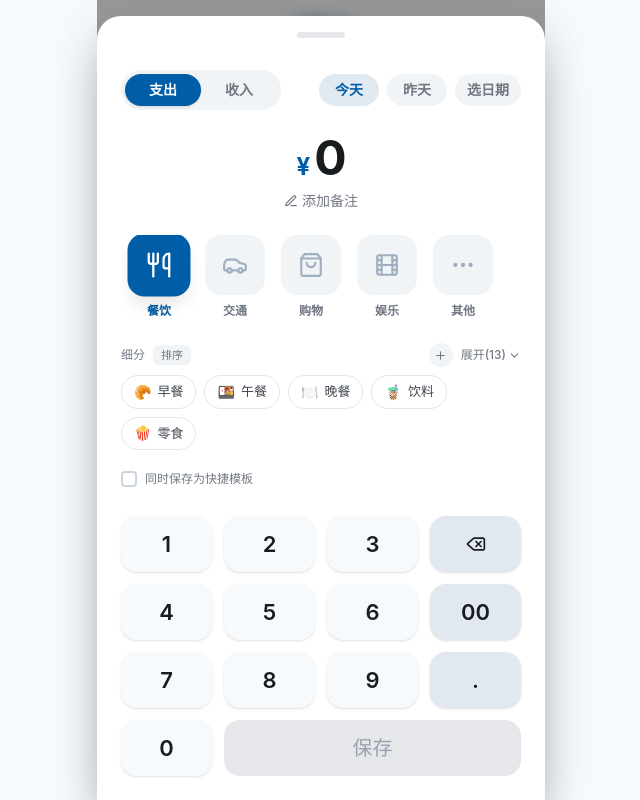
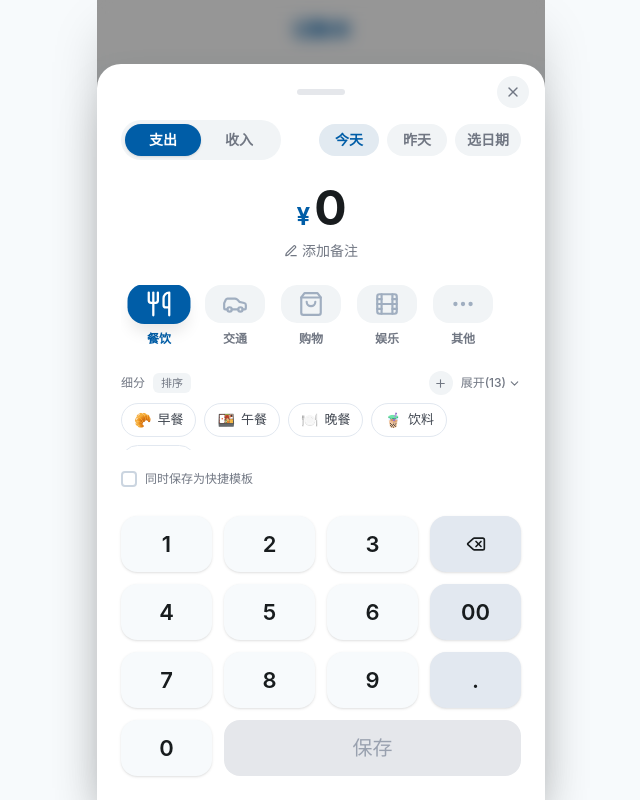
Before and after one commit to jay-guiji/Diary-Entries, a React (Vite) app: page / in a window 1280 px wide. Both pictures are taken after a click on the button "新增记账". Shown: the whole page, without its empty margins (319-959 px from the left). Built offline with nearby package versions, Linux system fonts and the light colour scheme.

Commit message:
Update QuickAdd.tsx

```diff
--- a/src/app/components/QuickAdd.tsx
+++ b/src/app/components/QuickAdd.tsx
@@ -305,12 +305,21 @@ export function QuickAddModal() {
             exit={{ y: '100%' }}
             transition={{ type: 'spring', damping: 25, stiffness: 200 }}
             className="fixed bottom-0 left-0 right-0 w-full max-w-md mx-auto bg-white rounded-t-3xl z-50 shadow-2xl flex flex-col pt-2"
-            style={{ paddingBottom: 'env(safe-area-inset-bottom)' }}
+            style={{ paddingBottom: 'env(safe-area-inset-bottom)', maxHeight: '92vh' }}
           >
-            {/* Drag Handle */}
-            <div className="w-12 h-1.5 bg-gray-200 rounded-full mx-auto my-2" />
+            {/* Header: Drag Handle + Close Button */}
+            <div className="flex items-center justify-between px-4 pt-1 pb-0 shrink-0">
+              <div className="w-8" />
+              <div className="w-12 h-1.5 bg-gray-200 rounded-full" />
+              <button
+                onClick={handleClose}
+                className="w-8 h-8 rounded-full bg-[#F1F4F6] flex items-center justify-center text-[#717783] hover:bg-[#E2E8F0] transition-colors"
+              >
+                <X size={16} />
+              </button>
+            </div>
 
-            <div className="flex flex-col gap-5 p-6">
+            <div className="flex flex-col gap-5 p-6 pt-3 overflow-y-auto flex-1">
               {/* Tabs & Date */}
               <div className="flex items-center justify-between">
                 <div className="flex bg-[#F1F4F6] p-1 rounded-full w-40">
```
